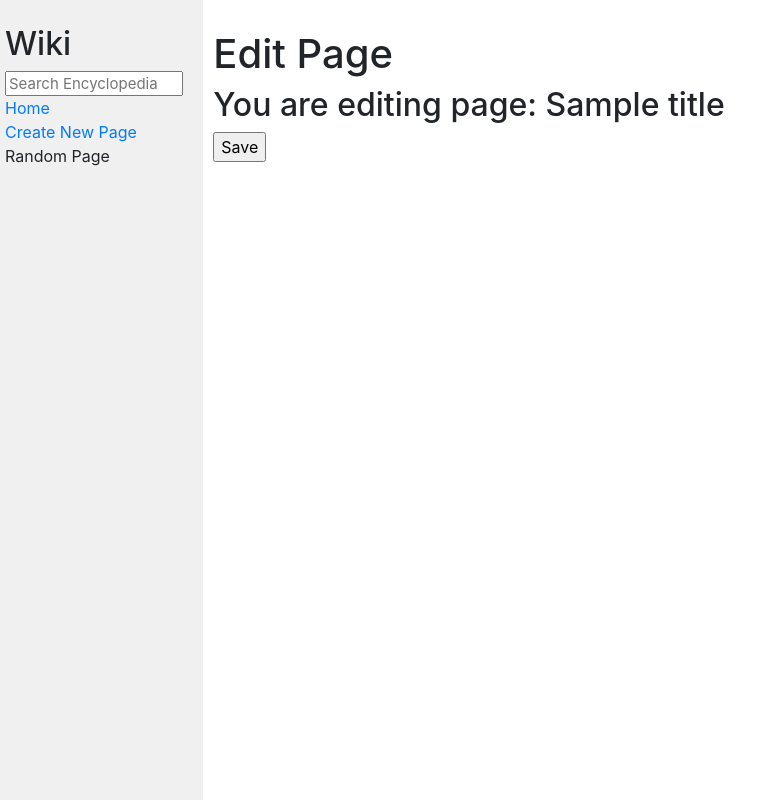
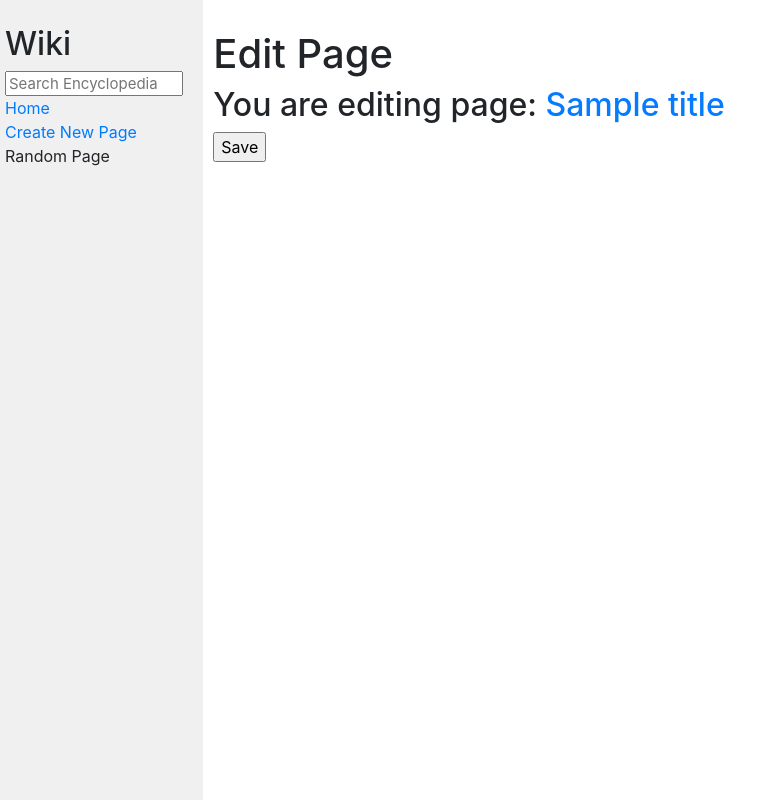
Before and after one commit to bencodes8/wiki, a Django app: template encyclopedia/templates/encyclopedia/edit.html in a window 1280 px wide. Shown: the whole page, without its empty margins (0-782 px from the left). Run offline with Django 3.2, Linux system fonts and the light colour scheme; the template is opened without the code that fills it: most values are stand-ins (such as "Sample title", 1, 10 or a date in 2020); some libraries are stand-ins or nearby versions.

Commit message:
added styling to urls

```diff
--- a/encyclopedia/static/encyclopedia/styles.css
+++ b/encyclopedia/static/encyclopedia/styles.css
@@ -41,3 +41,7 @@ textarea {
 .sidebar h2 {
     margin-top: 5px;
 }
+
+.url {
+    color: #077bff;
+}
```
